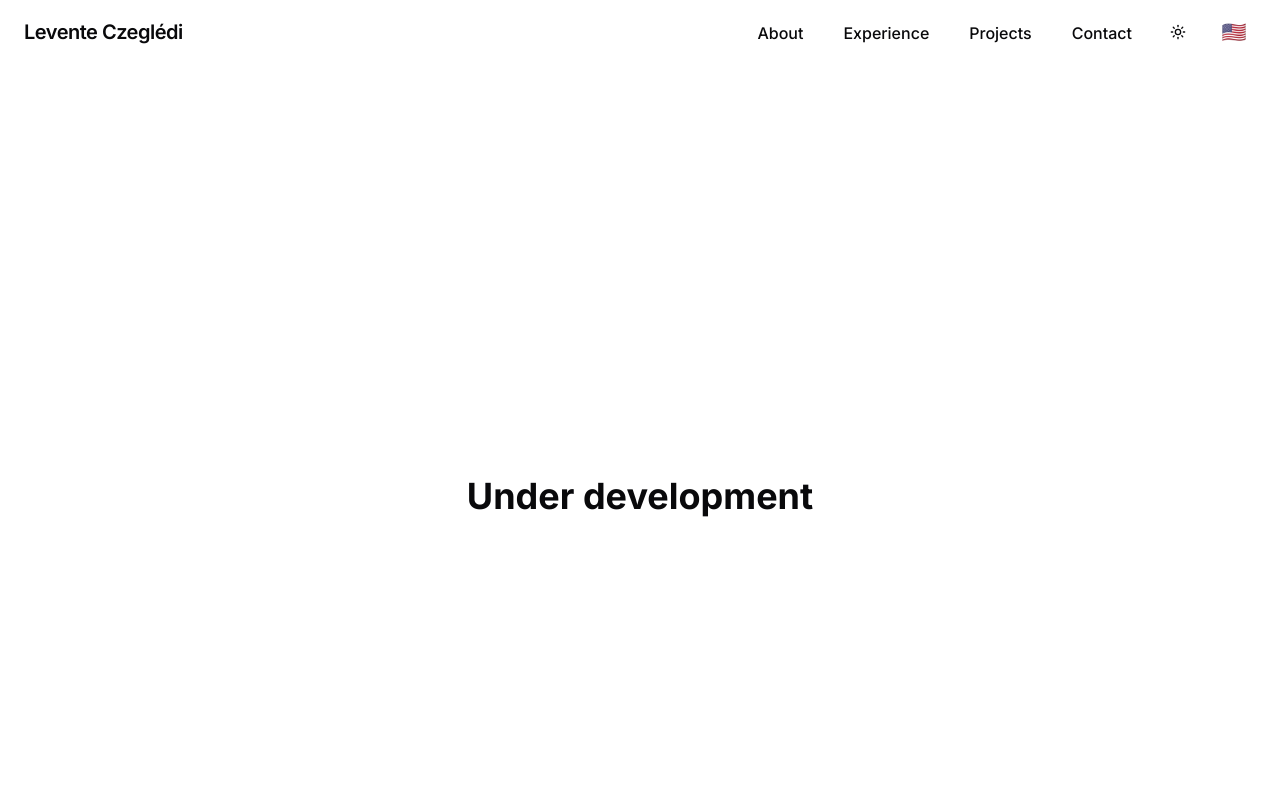
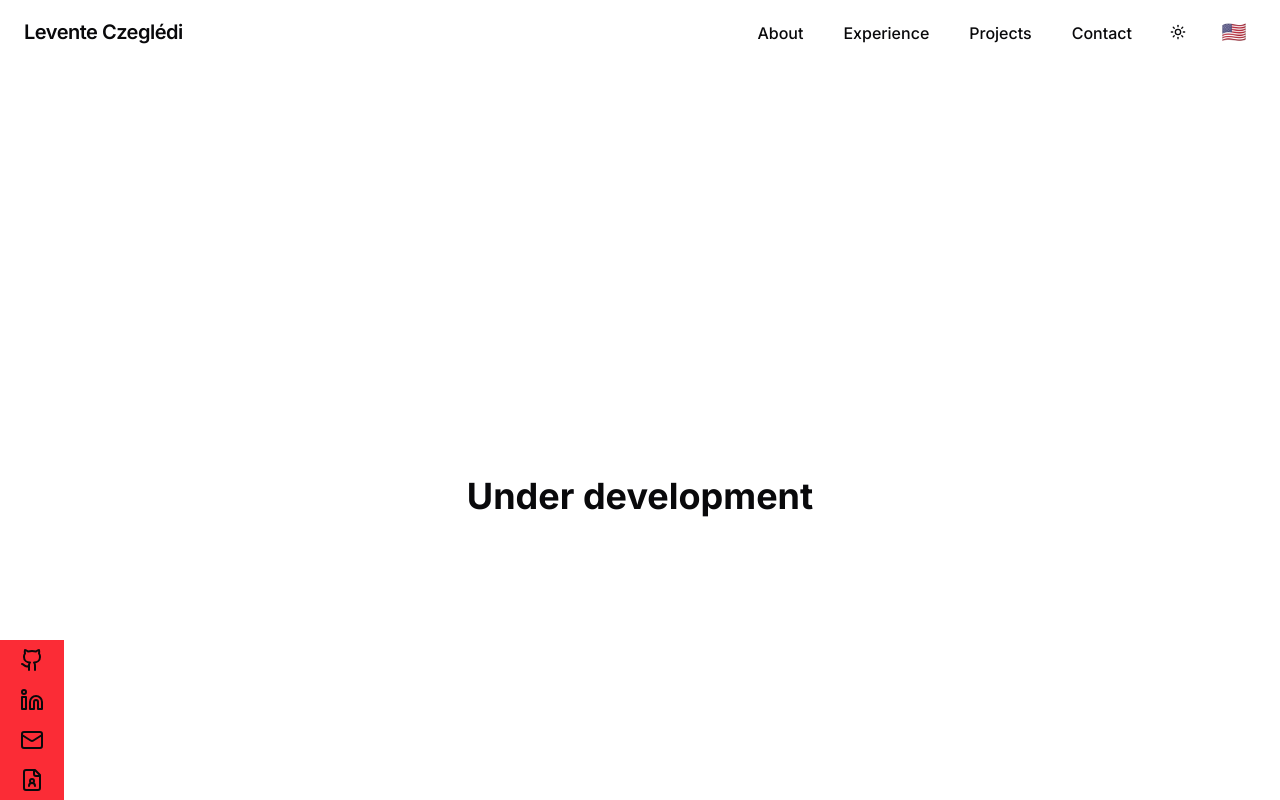
Before and after one commit to DaWadjet/portfolio-site, a Next.js app: page /en in a window 1280 px wide. Shown: the top 800 px of the page. Built offline with nearby package versions, Linux system fonts and the light colour scheme.

Commit message:
add skeleton for links design

```diff
--- /dev/null
+++ b/app/[locale]/_components/IconLinks.tsx
@@ -0,0 +1,38 @@
+"use client";
+import { FileUser, Github, Linkedin, Mail } from "lucide-react";
+import { useLocale } from "next-intl";
+import Link from "next/link";
+import { FC } from "react";
+
+const IconLinks: FC = () => {
+  const locale = useLocale();
+
+  return (
+    <div className="fixed left-0 bottom-0 w-16 flex flex-col gap-4 p-2 items-center bg-red-500">
+      <Link href="https://github.com/DaWadjet" target="_blank">
+        <Github />
+      </Link>
+      <Link
+        href="https://www.linkedin.com/in/czegl%C3%A9di-levente-3a5155230"
+        target="_blank"
+      >
+        <Linkedin />
+      </Link>
+      <Link href="mailto:celevicte@gmail.com">
+        <Mail />
+      </Link>
+      <Link
+        href={
+          locale === "en"
+            ? "/cv/CV-LeventeCzegledi-English.pdf"
+            : "/cv/CV-CzeglediLevente-magyar.pdf"
+        }
+        target="_blank"
+      >
+        <FileUser />
+      </Link>
+    </div>
+  );
+};
+
+export default IconLinks;
--- a/app/[locale]/page.tsx
+++ b/app/[locale]/page.tsx
@@ -1,5 +1,6 @@
 "use client";
 
+import IconLinks from "@/app/[locale]/_components/IconLinks";
 import Navbar from "@/app/[locale]/_components/Navbar";
 import AboutSection from "@/app/[locale]/_components/sections/AboutSection";
 import ContactSection from "@/app/[locale]/_components/sections/ContactSection";
@@ -31,7 +32,7 @@ export default function Home() {
     <>
       <Navbar sections={sections} />
       <ScrollArea className="overflow-y-auto">
-        <main className="container mx-auto my-8 max-w-5xl grow px-4 pb-10">
+        <main className="container mx-auto my-8 max-w-5xl grow px-4 lg:px-16 pb-10">
           <div className="flex flex-col items-stretch gap-8 w-full">
             <div className="h-screen flex items-center justify-center w-full text-4xl font-bold">
               {t("HomePage.underDevelopment")}
@@ -43,6 +44,7 @@ export default function Home() {
           </div>
         </main>
       </ScrollArea>
+      <IconLinks />
     </>
   );
 }
```
